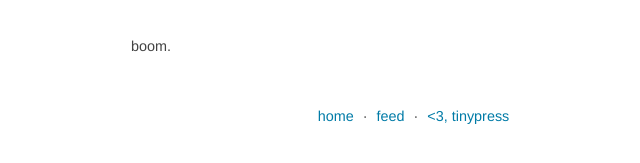
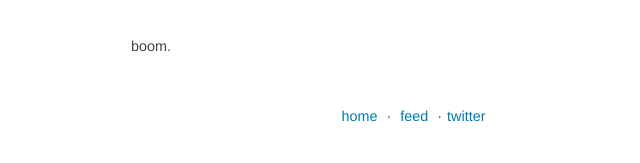
Before and after one commit to Tony-Saijo/Tony-Saijo.github.io, a Jekyll site: the page built from _posts/2015-12-22-the-first-post.markdown, in a window 1280 px wide. Shown: the part 162-325 px from the top of the page, without its empty margins (234-874 px from the left). Built offline with Jekyll 4.4.1, drawn with Linux system fonts in a browser that asks for light colours.

Commit message:
Update post.html

```diff
--- a/_layouts/post.html
+++ b/_layouts/post.html
@@ -40,7 +40,7 @@
     </article>
 
     <footer>
-        <a href="/">home</a> &middot; <a href="/feed.xml">feed</a> &middot; <a href="https://tinypress.co/">&lt;3, tinypress</a>
+        <a href="/">home</a> &middot;  <a href="/feed.xml">feed</a> &middot;<a href="http://www.twitter.com">twitter</a>
     </footer>
   </div>
 </body>
```
